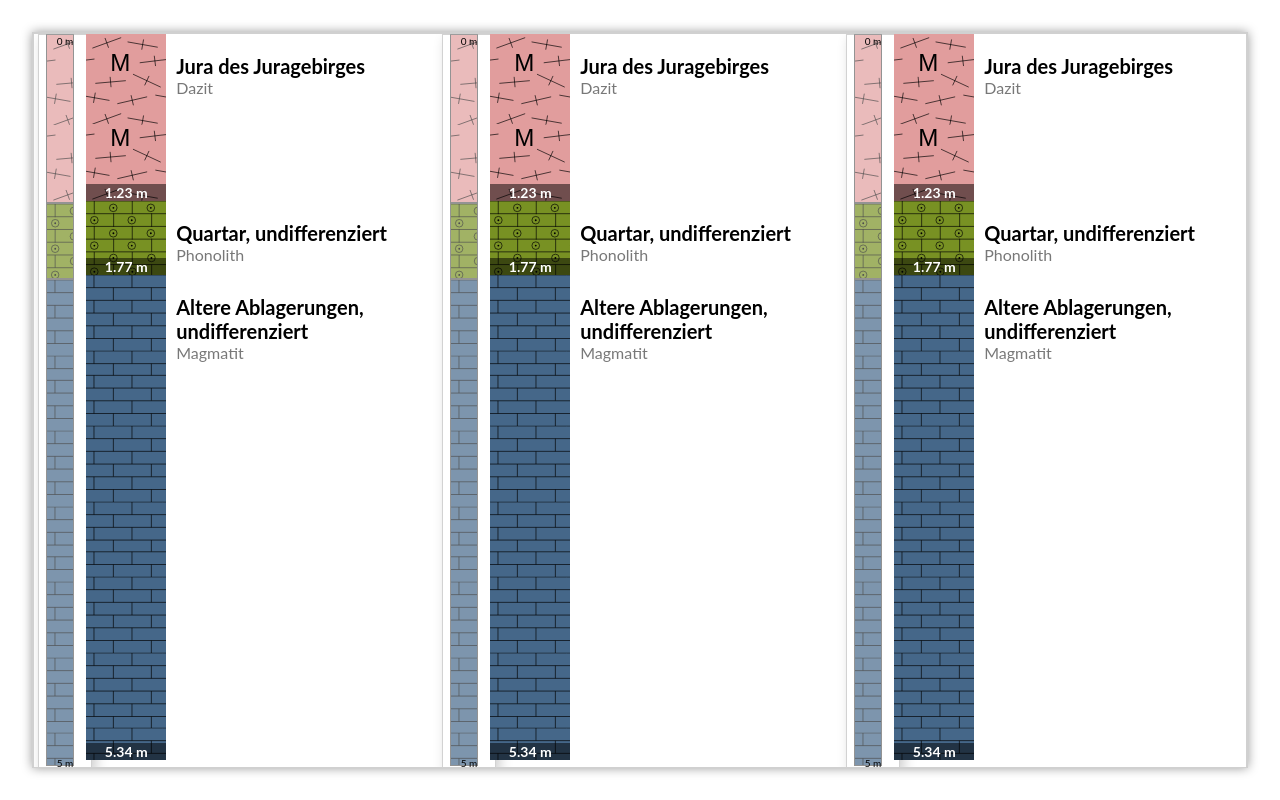
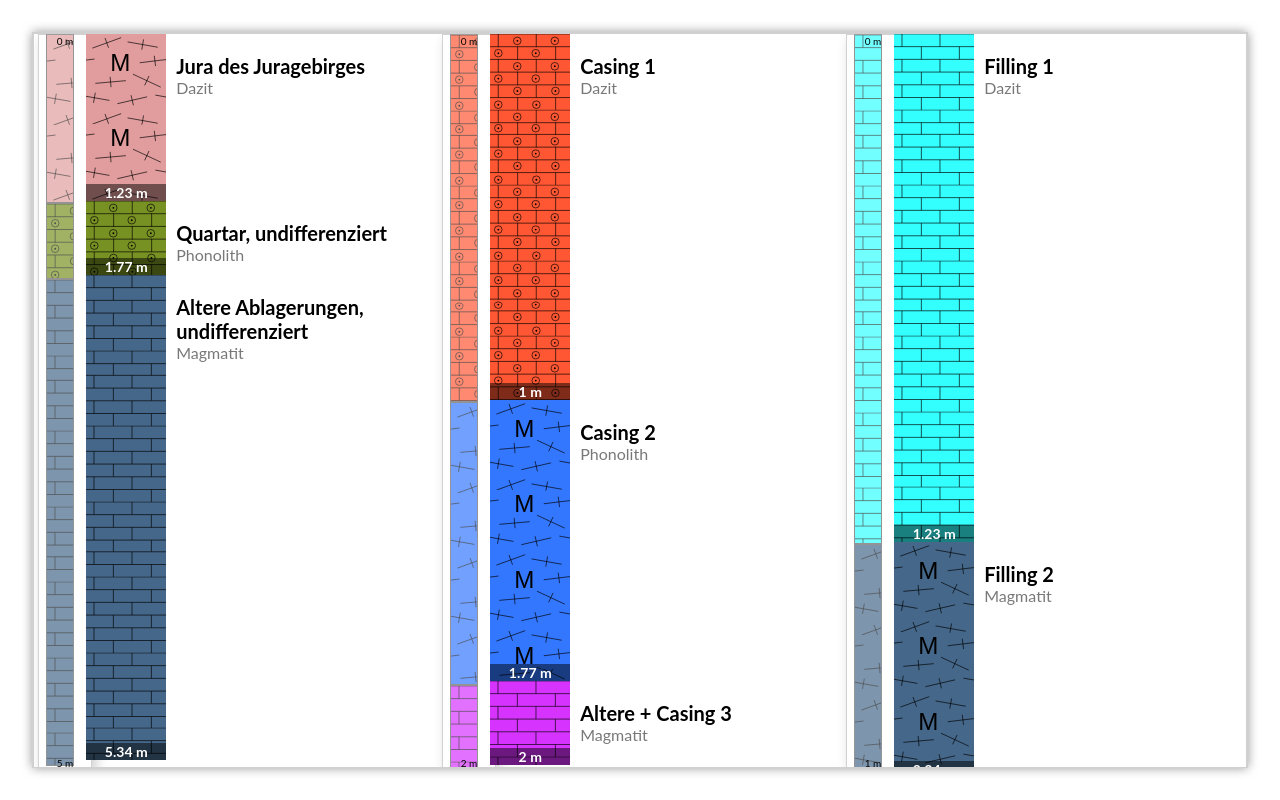
Before and after one commit to ist-supsi/react-stratigraphy, a React (Create React App) app: page / in a window 1280 px wide. Built offline with nearby package versions, Linux system fonts and the light colour scheme.

Commit message:
feat : Using new data in first Model.

```diff
--- a/src/features/multipleStratigraphy/firstModel/firstModel.js
+++ b/src/features/multipleStratigraphy/firstModel/firstModel.js
@@ -1,13 +1,14 @@
 import React, { useState } from "react";
 import * as Styled from "./styles";
 import Stratigraphy from "../../../features/stratigraphy";
-import { data } from "./../data";
+import { data, dataCasing, dataFilling } from "./../data";
 
 const FirstModel = () => {
   const [selected, setSelected] = useState(null);
   const [selectedCasing, setSelectedCasing] = useState(null);
   const [selectedFilling, setSelectedFilling] = useState(null);
 
+  // component can't forget selected for each layer.
   return (
     <Styled.Container>
       <Stratigraphy
@@ -27,7 +28,7 @@ const FirstModel = () => {
         </Styled.Description>
       )}
       <Stratigraphy
-        data={data}
+        data={dataCasing}
         onSelected={(layer) => {
           setSelectedCasing(layer);
           setSelected(null);
@@ -43,7 +44,7 @@ const FirstModel = () => {
       )}
 
       <Stratigraphy
-        data={data}
+        data={dataFilling}
         onSelected={(layer) => {
           setSelectedFilling(layer);
           setSelected(null);
```
